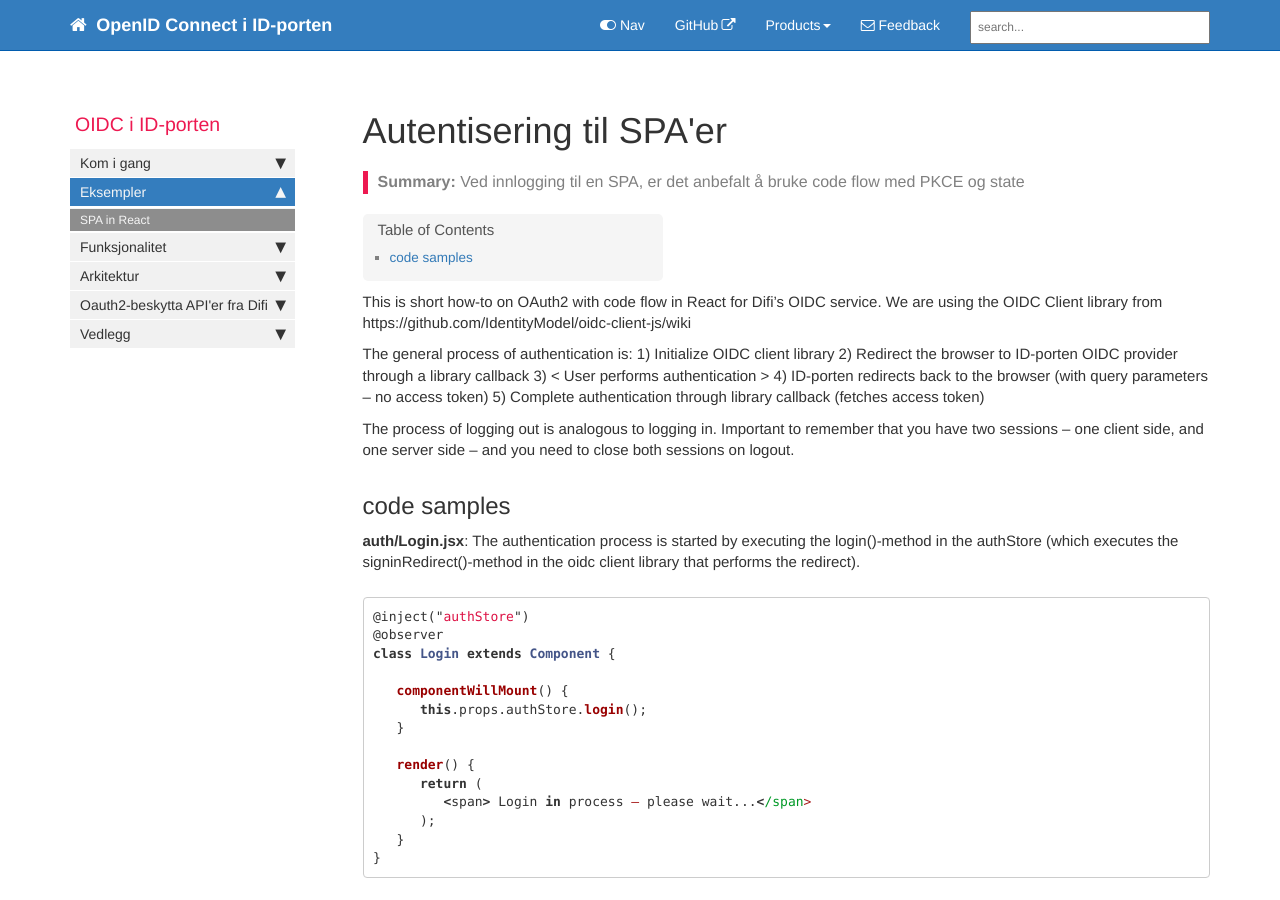
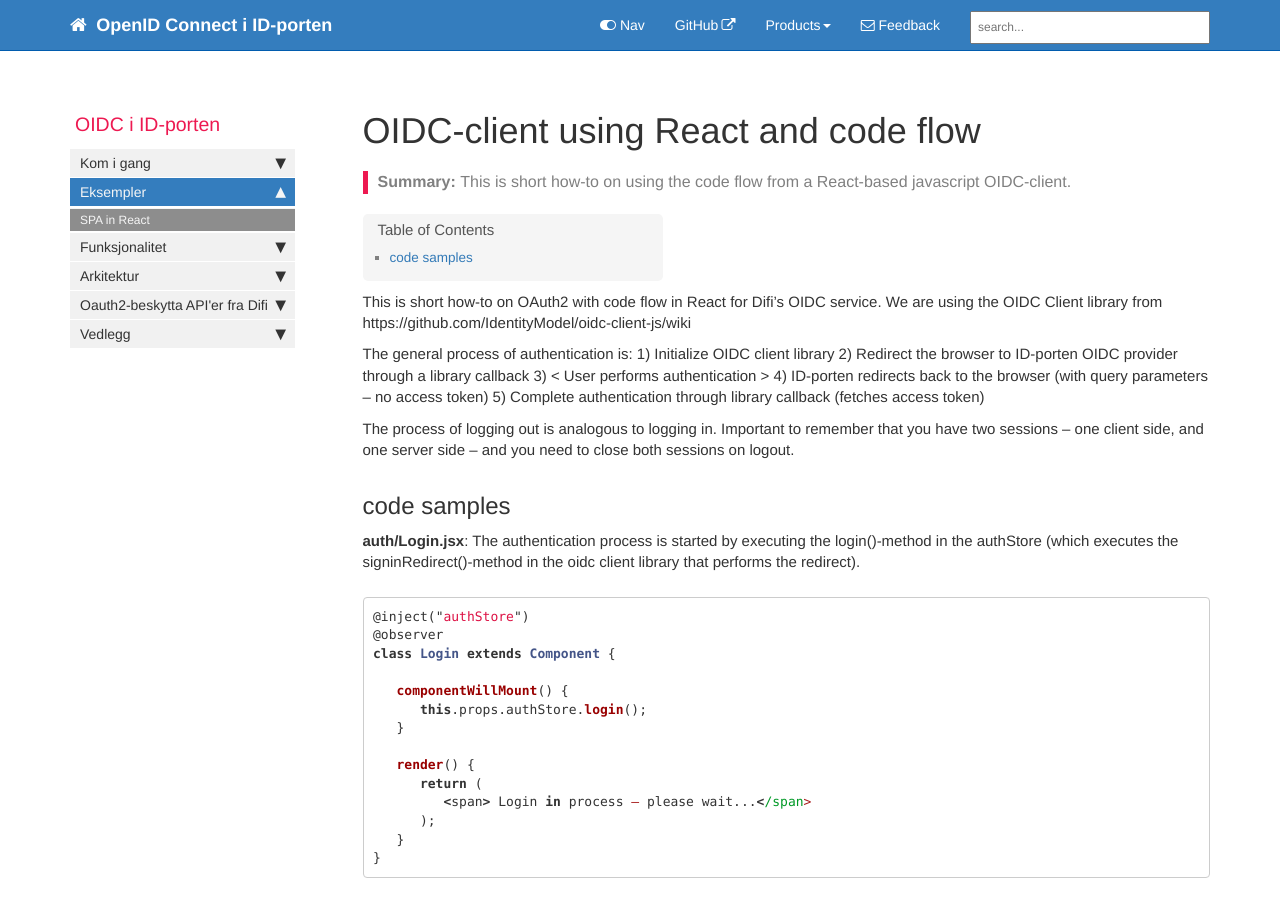
Before and after one commit to difi/idporten-oidc-dokumentasjon, a Jekyll site: the page built from pages/oidc/oidc_sample_react.md, in a window 1280 px wide and 900 px high. Built offline with Jekyll 4.4.1, drawn with Linux system fonts in a browser that asks for light colours; nearby versions of some CDN libraries; comment, search, counter and statistics services are not loaded; some of the changed text lies outside the part shown.

Commit message:
text update

```diff
--- a/pages/oidc/oidc_sample_react.md
+++ b/pages/oidc/oidc_sample_react.md
@@ -1,7 +1,7 @@
 ---
-title: Autentisering til SPA'er
-description: Bruk av Idporten sin OpenID Connect provider til autentisering til Single  Page Applikasjoner
-summary: "Ved innlogging til en SPA, er det anbefalt å bruke code flow med PKCE og state"
+title: OIDC-client using React and code flow
+description: OIDC-client using React and code flow
+summary: "This is short how-to on using the code flow from a React-based javascript OIDC-client."
 permalink: oidc_sample_react.html
 
 layout: page
```
Also changed, not shown: other parts of pages/oidc/oidc_sample_react.md (+0 -1 lines).
